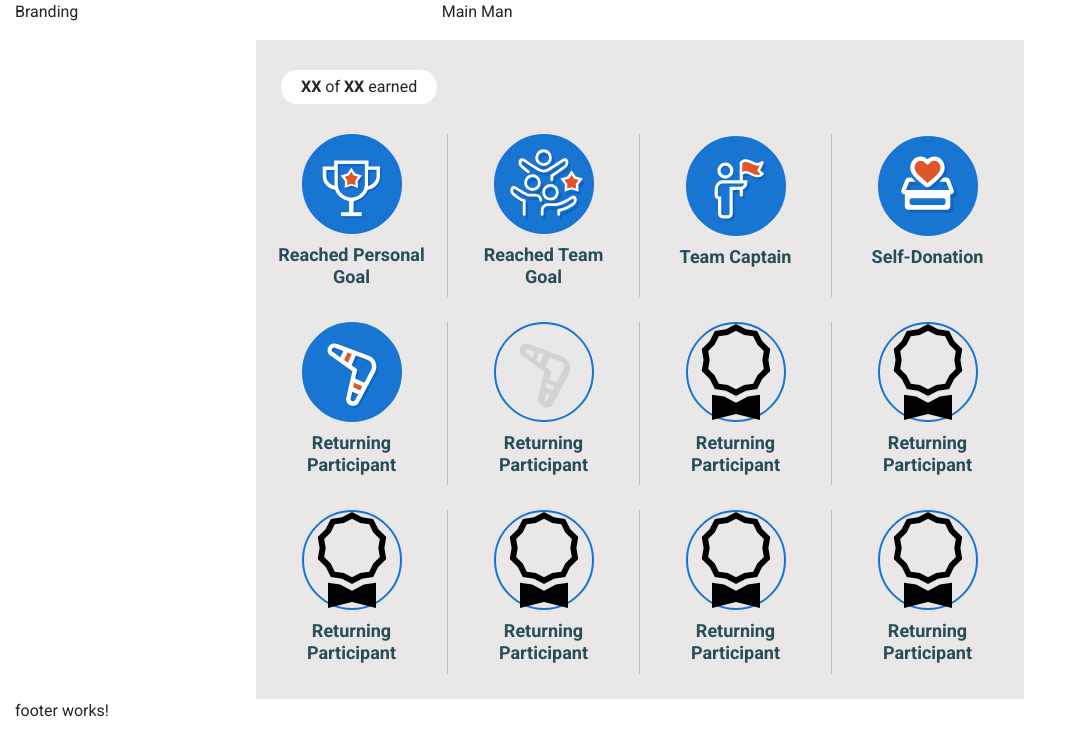
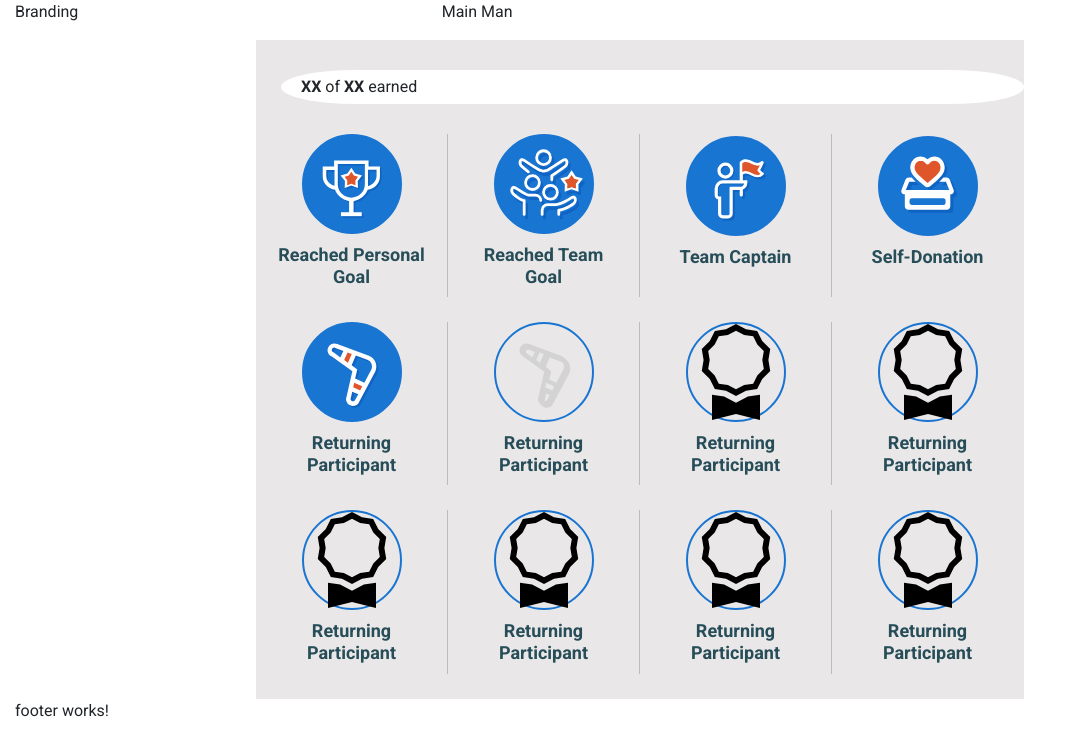
Before and after one commit to mjhandy/AngularBoilerPlate, an Angular app: page / in a window 1280 px wide. Shown: the top 756 px of the page, without its empty margins (0-1072 px from the left). Built offline with nearby package versions, Linux system fonts and the light colour scheme.

Commit message:
* Badge counter ie 11 fix

```diff
--- a/src/app/components/badge-modal/badge-modal.component.scss
+++ b/src/app/components/badge-modal/badge-modal.component.scss
@@ -2,7 +2,6 @@
   Required included
 */
 @import '~bootstrap/scss/bootstrap';
-
 
 /*
   variables
@@ -38,9 +37,9 @@ $badgeBlue: #1975d2;
     padding: 5px 20px;
     margin: 30px 0;
     border-radius: 10%/50%;
-    width: fit-content;
+
     margin-left: 25px;
-
+    display: table; // We use display: table as ie11 does not support fit-content
     &__count,
     &__total {
       font-weight: 700;
@@ -103,19 +102,17 @@ $badgeBlue: #1975d2;
       border: 2px solid $badgeBlue;
       border-radius: 50%;
       display: flex;
+
+      /* Fill colours for SVGs */
       .cls-1 {
-        //fill: lightgray;
         fill-opacity: 0;
       }
-
       .cls-2 {
         fill: lightgray;
       }
-
       .cls-3 {
         fill: lightgray;
       }
-
       .cls-4 {
         fill: #E9E7E7;
         fill-opacity: 1;
@@ -126,7 +123,6 @@ $badgeBlue: #1975d2;
 
       &.on {
         background-color: $badgeBlue;
-
         /*
           svg fills
         */
```
